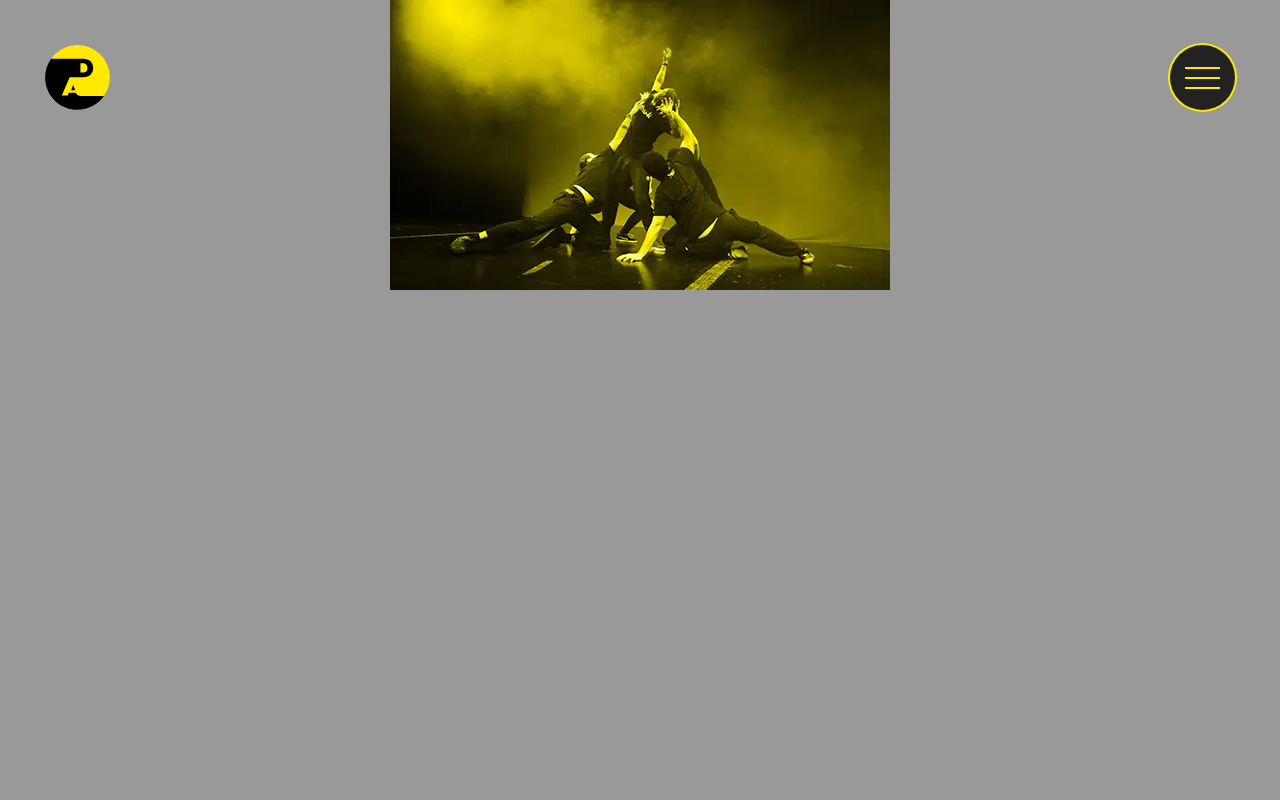
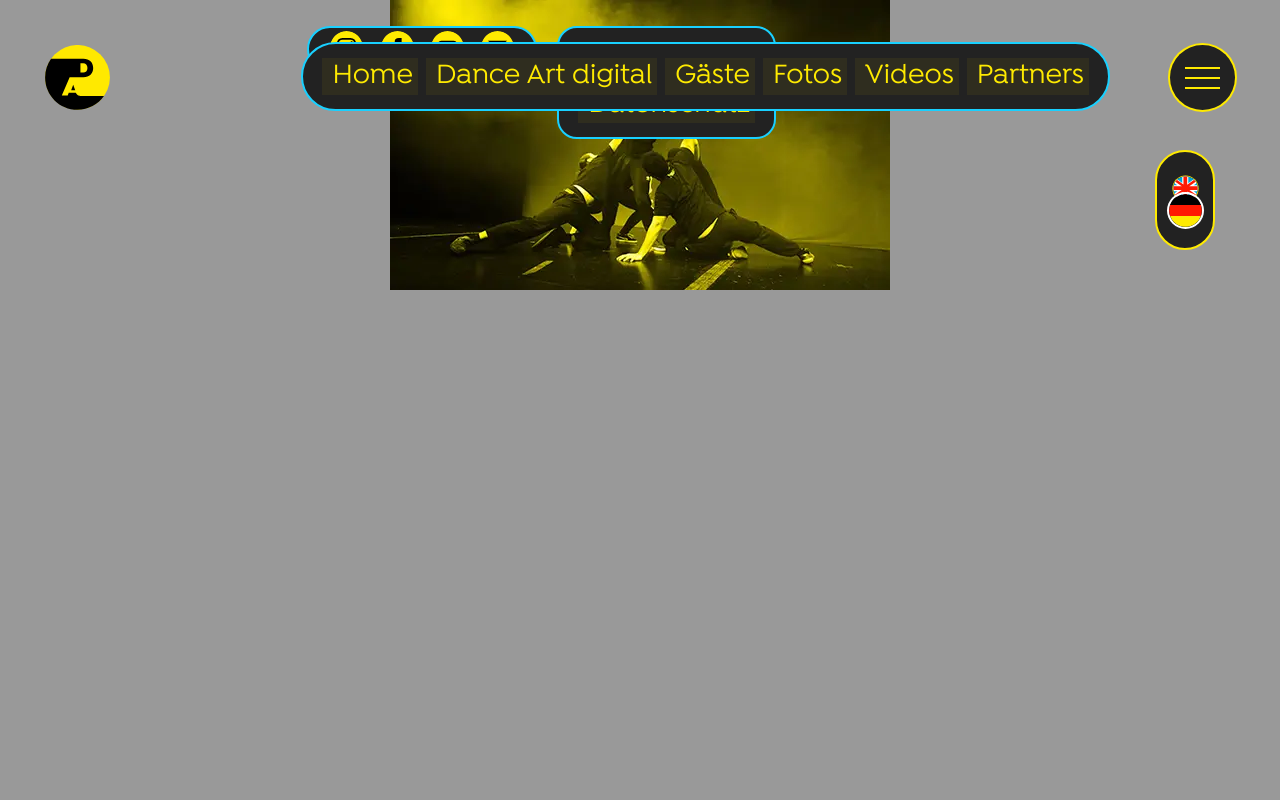
Before and after one commit to TimBittins/danceartfestival, a PHP site: page / in a window 1280 px wide. Run offline with PHP 8.4, Linux system fonts and the light colour scheme.

Commit message:
units expanded / media query desktop

```diff
--- a/assets/_fonts.scss
+++ b/assets/_fonts.scss
@@ -68,4 +68,9 @@ a:active {
 li {
     list-style-type: none;
     width: 100%; padding: 4px 0;
+
+    @media screen and (min-width: $media-query__desktop) {
+        width: auto;
+        padding: 4px 4px;
+    }
 }
--- a/assets/_menu.scss
+++ b/assets/_menu.scss
@@ -1,6 +1,6 @@
 /* M E N U */
 .menu {
-    position: absolute;
+    position: fixed;
     height: 100vh;
     width: 100vw;
     z-index: 90;
@@ -19,11 +19,11 @@
     width: $icon__small--size;
     box-shadow: 0 0 0 0,2rem $yellow-main;
     border-radius: 50%;
-}
-.menu__icon--small:active {
+
+    &:active {
         box-shadow: 0 0 0 0.2rem $white;
     }
-
+}
 // Logo
 .daf-logo {
     left: $icon__big--padding;
@@ -53,9 +53,9 @@
     border-radius: 50%;
     background-color: $grey-dark;
     box-shadow: 0 0 0 0.2rem $yellow-main;
-}
-@media screen and (min-width: 800px) {
-    .menu__button::after {
+
+    @media screen and (min-width: $media-query__desktop) {
+        &::after {
             content: '';
             position: fixed;
             height: $icon__big--size;
@@ -66,10 +66,11 @@
             transition: opacity 0.2s ease-in-out;
         }
     }
-.menu__button:hover::after {
+
+    &:hover::after {
         opacity: 1;
     }
-
+}
 // Menu Button Lines
 .menu__button--lines {
     position: relative;
@@ -79,9 +80,9 @@
     width: 50%;
     box-shadow: 0 0 0 0.1rem $yellow-main;
     transition: all 0.3s ease;
-}
-.menu__button--lines::before,
-.menu__button--lines::after {
+
+    &::before,
+    &::after {
         content:'';
         position: absolute;
         bottom: $button__lines--padding;
@@ -90,29 +91,30 @@
         z-index: 99;
         transition: all 0.3s ease;
     }
-.menu__button--lines::after {
+    &::after {
         top: $button__lines--padding;
     }
-
+}
 /* M E N U   B U T T O N   A N I M A T I O N */
 // Button Checkbox checked
 #navigation:checked + label .menu__button {
     box-shadow: 0 0 0 0.2rem $white;
-}
-#navigation:checked + label .menu__button > .menu__button--lines {
+
+    & > .menu__button--lines {
         transform: rotate(225deg);
         box-shadow: 0 0 0 0.1rem $white;
-}
-#navigation:checked + label .menu__button > .menu__button--lines::before,
-#navigation:checked + label .menu__button > .menu__button--lines::after {
+
+        &::before,
+        &::after {
             top: 0;
             transform: rotate(90deg);
             z-index: 99;
             box-shadow: 0 0 0 0.1rem $white;
         }
-
+    }
+}
 // Button Checkbox hover
-@media screen and (min-width: 800px) {
+@media screen and (min-width: $media-query__desktop) {
     .menu__button:hover > .menu__button--lines,
     #navigation:checked + label .menu__button:hover > .menu__button--lines,
     #navigation:checked + label .menu__button:hover > .menu__button--lines::after {
@@ -127,7 +129,6 @@
     right: 0;
     height: $menu__container--height;
     width: $menu__container--width;
-
 }
 
 .menu__bar {
@@ -145,81 +146,37 @@
     border-radius: 2rem 0 0 2rem;
     transform: translateX(80vw);
     transition: all 0.2s ease;
-}
-@media screen and (min-width: 800px) {
-    .menu__bar {
+
+    @media screen and (min-width: $media-query__desktop) {
+        & {
             background: transparent;
             border: none;
+            transform: none;
         }
     }
-
+}
 .menu__bar--languages {
     position: relative;
     display: flex;
     justify-content: space-evenly;
     align-items: center;
-    width: 9rem;
-    height: 4.6rem;
+    width: 90px;
+    height: 46px;
     margin: $menu__bars--margin;
     background: $grey-dark;
-    border: 0.2rem solid $yellow-main;
-    border-radius: 4rem;
+    border: 2px solid $yellow-main;
+    border-radius: 40px;
     order: -3;
-}
 
-
-.menu__bar--pages,
-.menu__bar--privacy {
-    position: relative;
+    @media screen and (min-width: $media-query__desktop) {
+        position: absolute;
+        top: 140px;
+        right: 45px;
         display: flex;
         flex-direction: column;
-    justify-content: space-evenly;
-    align-items: flex-start;
-    padding: 1rem 1.5rem;
-    background: $grey-dark;
-    flex: 1, 1, 20%;
-    border: 0.2rem solid $contrast-blue;
-    border-radius: 2rem;
-    line-height: 1.2;
-    order: 0;
+        width: 60px;
+        height: 100px;
     }
-.menu__bar--pages {
-    order: -1;
-    margin: $menu__bars--margin;
-}
-
-.menu__bar--social-media {
-    position: relative;
-    display: flex;
-    justify-content: space-between;
-    align-items: center;
-    margin:  $menu__bars--margin;
-    padding: 0.5rem 1.7rem;
-    width: $menu__socialmedia-bar--width;
-    height: 4.6rem;
-    background: $grey-dark;
-    border: 0.2rem solid $contrast-blue;
-    border-radius: 4rem;
-    order: -2;
-}
-
-/* M E N U   B A R S   A N I M A T I O N */
-
-.menu__bar--privacy,
-.menu__bar--languages,
-.menu__bar--pages,
-.menu__bar--social-media {
-    transform: translateX(50vw);
-    transition: all 0.6s ease;
-}
-#navigation:checked ~ .menu__container > .menu__bar > .menu__bar--privacy,
-#navigation:checked ~ .menu__container > .menu__bar > .menu__bar--languages,
-#navigation:checked ~ .menu__container > .menu__bar > .menu__bar--pages,
-#navigation:checked ~ .menu__container > .menu__bar > .menu__bar--social-media {
-    transform: translateX(0);
-}
-#navigation:checked ~ .menu__container > .menu__bar {
-    transform: translateX(0);
 }
 
 /* LANGUAGE */
@@ -231,11 +188,16 @@
     top: 0;
     left: 0;
     display: flex;
+    flex-direction: row;
     justify-content: center;
     align-items: center;
     height: 100%;
     width: 100%;
     border-radius: 3rem;
+
+    @media screen and (min-width: $media-query__desktop) {
+        flex-direction: column;
+    }
 }
 // Language Button Switch
     //german
@@ -247,15 +209,27 @@
     transform: scale(0.7);
     transition: transform 0.2s ease;
     z-index: 94;
+
+    @media screen and (min-width: $media-query__desktop) {
+        top: 0.5rem;
+        left: 0rem;
+        transform: scale(0.75);
+    }
 }
 [data-category="language__german"] {
     position: relative;
     top: 0;
     right: 0.3rem;
     box-shadow: 0 0 0 0.2rem $white;
-    transform: scale(1.1);
+    transform: scale(1);
     transition: all 0.2s ease;
     z-index: 95;
+
+    @media screen and (min-width: $media-query__desktop) {
+        top: -0.6rem;
+        right: 0rem;
+        transform: scale(1);
+    }
 }
     //english
 #language:checked + header [data-category="language__english"] {
@@ -278,3 +252,72 @@
 #language:checked + header [lang="de"] {
     display: none;
 }
+
+
+.menu__bar--pages,
+.menu__bar--privacy {
+    position: relative;
+    display: flex;
+    flex-direction: column;
+    justify-content: space-evenly;
+    align-items: flex-start;
+    padding: 1rem 1.5rem;
+    background: $grey-dark;
+    flex: 1, 1, 20%;
+    border: 0.2rem solid $contrast-blue;
+    border-radius: 2rem;
+    line-height: 1.2;
+    order: 0;
+}
+
+.menu__bar--pages {
+    order: -1;
+    margin: $menu__bars--margin;
+
+    @media screen and (min-width: $media-query__desktop) {
+        position: absolute;
+        top: 32px;
+        right: 150px;
+        flex-direction: row;
+        border-radius: 40px;
+    }
+}
+
+.menu__bar--social-media {
+    position: relative;
+    display: flex;
+    justify-content: space-between;
+    align-items: center;
+    margin:  $menu__bars--margin;
+    padding: 0.5rem 1.7rem;
+    width: $menu__socialmedia-bar--width;
+    height: 4.6rem;
+    background: $grey-dark;
+    border: 0.2rem solid $contrast-blue;
+    border-radius: 4rem;
+    order: -2;
+}
+
+/* M E N U   B A R S   A N I M A T I O N */
+.menu__bar--privacy,
+.menu__bar--languages,
+.menu__bar--pages,
+.menu__bar--social-media {
+    transform: translateX(50vw);
+    transition: all 0.6s ease;
+
+    @media screen and (min-width: $media-query__desktop) {
+        & {
+            transform: none;
+        }
+    }
+}
+#navigation:checked ~ .menu__container > .menu__bar > .menu__bar--privacy,
+#navigation:checked ~ .menu__container > .menu__bar > .menu__bar--languages,
+#navigation:checked ~ .menu__container > .menu__bar > .menu__bar--pages,
+#navigation:checked ~ .menu__container > .menu__bar > .menu__bar--social-media {
+    transform: translateX(0);
+}
+#navigation:checked ~ .menu__container > .menu__bar {
+    transform: translateX(0);
+}
--- a/assets/_units.scss
+++ b/assets/_units.scss
@@ -22,3 +22,7 @@ $menu__bars--margin: 0 20px 20px 0;
 $menu__socialmedia-bar--width: unquote("min(230px, 50vw)");
 
 // Pages Bar
+
+
+/* M E D I A   Q U E R I E S */
+$media-query__desktop: 800px;
--- a/assets/style.scss
+++ b/assets/style.scss
@@ -1,11 +1,11 @@
 @import "colors";
+@import "units";
 @import "fonts";
-@import "units";
 @import "global";
 @import "menu";
 
 header {
-    position: fixed;
+    position: relative;
     width: 100vw;
     height: 100vh;
     background: url('../img/landing_bg_sm.webp') no-repeat center top;
@@ -14,3 +14,8 @@ header {
 body {
     background: $grey-medium;
 }
+.content-box {
+    height: 1400px;
+    width: 100vw;
+    background-color: turquoise;
+}
--- a/css/style.css
+++ b/css/style.css
@@ -1,4 +1,7 @@
 /* COLORS */
+/* I C O N S */
+/* M E N U  A R E A */
+/* M E D I A   Q U E R I E S */
 /* F O N T   F A M I L Y */
 @font-face {
   font-family: isidora;
@@ -80,8 +83,13 @@ li {
   padding: 4px 0;
 }
 
-/* I C O N S */
-/* M E N U  A R E A */
+@media screen and (min-width: 800px) {
+  li {
+    width: auto;
+    padding: 4px 4px;
+  }
+}
+
 /* GENERAL */
 *, *::before, *::after {
   -webkit-box-sizing: border-box;
@@ -96,7 +104,7 @@ html {
 
 /* M E N U */
 .menu {
-  position: absolute;
+  position: fixed;
   height: 100vh;
   width: 100vw;
   z-index: 90;
@@ -197,8 +205,7 @@ html {
   transition: all 0.3s ease;
 }
 
-.menu__button--lines::before,
-.menu__button--lines::after {
+.menu__button--lines::before, .menu__button--lines::after {
   content: '';
   position: absolute;
   bottom: clamp(6px, 0.9vw, 10px);
@@ -227,8 +234,7 @@ html {
           box-shadow: 0 0 0 0.1rem #ffffff;
 }
 
-#navigation:checked + label .menu__button > .menu__button--lines::before,
-#navigation:checked + label .menu__button > .menu__button--lines::after {
+#navigation:checked + label .menu__button > .menu__button--lines::before, #navigation:checked + label .menu__button > .menu__button--lines::after {
   top: 0;
   -webkit-transform: rotate(90deg);
           transform: rotate(90deg);
@@ -285,6 +291,8 @@ html {
   .menu__bar {
     background: transparent;
     border: none;
+    -webkit-transform: none;
+            transform: none;
   }
 }
 
@@ -299,15 +307,142 @@ html {
   -webkit-box-align: center;
       -ms-flex-align: center;
           align-items: center;
-  width: 9rem;
-  height: 4.6rem;
+  width: 90px;
+  height: 46px;
   margin: 0 20px 20px 0;
   background: #222222;
-  border: 0.2rem solid #feea01;
-  border-radius: 4rem;
+  border: 2px solid #feea01;
+  border-radius: 40px;
   -webkit-box-ordinal-group: -2;
       -ms-flex-order: -3;
           order: -3;
+}
+
+@media screen and (min-width: 800px) {
+  .menu__bar--languages {
+    position: absolute;
+    top: 140px;
+    right: 45px;
+    display: -webkit-box;
+    display: -ms-flexbox;
+    display: flex;
+    -webkit-box-orient: vertical;
+    -webkit-box-direction: normal;
+        -ms-flex-direction: column;
+            flex-direction: column;
+    width: 60px;
+    height: 100px;
+  }
+}
+
+/* LANGUAGE */
+#language {
+  display: none;
+}
+
+.menu__bar--languages > label {
+  position: relative;
+  top: 0;
+  left: 0;
+  display: -webkit-box;
+  display: -ms-flexbox;
+  display: flex;
+  -webkit-box-orient: horizontal;
+  -webkit-box-direction: normal;
+      -ms-flex-direction: row;
+          flex-direction: row;
+  -webkit-box-pack: center;
+      -ms-flex-pack: center;
+          justify-content: center;
+  -webkit-box-align: center;
+      -ms-flex-align: center;
+          align-items: center;
+  height: 100%;
+  width: 100%;
+  border-radius: 3rem;
+}
+
+@media screen and (min-width: 800px) {
+  .menu__bar--languages > label {
+    -webkit-box-orient: vertical;
+    -webkit-box-direction: normal;
+        -ms-flex-direction: column;
+            flex-direction: column;
+  }
+}
+
+[data-category="language__english"] {
+  position: relative;
+  top: 0;
+  left: 0.3rem;
+  -webkit-box-shadow: 0 0 0 0.1rem #feea01;
+          box-shadow: 0 0 0 0.1rem #feea01;
+  -webkit-transform: scale(0.7);
+          transform: scale(0.7);
+  -webkit-transition: -webkit-transform 0.2s ease;
+  transition: -webkit-transform 0.2s ease;
+  transition: transform 0.2s ease;
+  transition: transform 0.2s ease, -webkit-transform 0.2s ease;
+  z-index: 94;
+}
+
+@media screen and (min-width: 800px) {
+  [data-category="language__english"] {
+    top: 0.5rem;
+    left: 0rem;
+    -webkit-transform: scale(0.75);
+            transform: scale(0.75);
+  }
+}
+
+[data-category="language__german"] {
+  position: relative;
+  top: 0;
+  right: 0.3rem;
+  -webkit-box-shadow: 0 0 0 0.2rem #ffffff;
+          box-shadow: 0 0 0 0.2rem #ffffff;
+  -webkit-transform: scale(1);
+          transform: scale(1);
+  -webkit-transition: all 0.2s ease;
+  transition: all 0.2s ease;
+  z-index: 95;
+}
+
+@media screen and (min-width: 800px) {
+  [data-category="language__german"] {
+    top: -0.6rem;
+    right: 0rem;
+    -webkit-transform: scale(1);
+            transform: scale(1);
+  }
+}
+
+#language:checked + header [data-category="language__english"] {
+  -webkit-transform: scale(1.1);
+          transform: scale(1.1);
+  -webkit-box-shadow: 0 0 0 0.2rem #ffffff;
+          box-shadow: 0 0 0 0.2rem #ffffff;
+  z-index: 95;
+}
+
+#language:checked + header [data-category="language__german"] {
+  -webkit-transform: scale(0.7);
+          transform: scale(0.7);
+  -webkit-box-shadow: 0 0 0 0.1rem #feea01;
+          box-shadow: 0 0 0 0.1rem #feea01;
+  z-index: 94;
+}
+
+[lang="en"] {
+  display: none;
+}
+
+#language:checked + header [lang="en"] {
+  display: block;
+}
+
+#language:checked + header [lang="de"] {
+  display: none;
 }
 
 .menu__bar--pages,
@@ -346,6 +481,19 @@ html {
   margin: 0 20px 20px 0;
 }
 
+@media screen and (min-width: 800px) {
+  .menu__bar--pages {
+    position: absolute;
+    top: 32px;
+    right: 150px;
+    -webkit-box-orient: horizontal;
+    -webkit-box-direction: normal;
+        -ms-flex-direction: row;
+            flex-direction: row;
+    border-radius: 40px;
+  }
+}
+
 .menu__bar--social-media {
   position: relative;
   display: -webkit-box;
@@ -380,6 +528,16 @@ html {
   transition: all 0.6s ease;
 }
 
+@media screen and (min-width: 800px) {
+  .menu__bar--privacy,
+  .menu__bar--languages,
+  .menu__bar--pages,
+  .menu__bar--social-media {
+    -webkit-transform: none;
+            transform: none;
+  }
+}
+
 #navigation:checked ~ .menu__container > .menu__bar > .menu__bar--privacy,
 #navigation:checked ~ .menu__container > .menu__bar > .menu__bar--languages,
 #navigation:checked ~ .menu__container > .menu__bar > .menu__bar--pages,
@@ -393,87 +551,8 @@ html {
           transform: translateX(0);
 }
 
-/* LANGUAGE */
-#language {
-  display: none;
-}
-
-.menu__bar--languages > label {
+header {
   position: relative;
-  top: 0;
-  left: 0;
-  display: -webkit-box;
-  display: -ms-flexbox;
-  display: flex;
-  -webkit-box-pack: center;
-      -ms-flex-pack: center;
-          justify-content: center;
-  -webkit-box-align: center;
-      -ms-flex-align: center;
-          align-items: center;
-  height: 100%;
-  width: 100%;
-  border-radius: 3rem;
-}
-
-[data-category="language__english"] {
-  position: relative;
-  top: 0;
-  left: 0.3rem;
-  -webkit-box-shadow: 0 0 0 0.1rem #feea01;
-          box-shadow: 0 0 0 0.1rem #feea01;
-  -webkit-transform: scale(0.7);
-          transform: scale(0.7);
-  -webkit-transition: -webkit-transform 0.2s ease;
-  transition: -webkit-transform 0.2s ease;
-  transition: transform 0.2s ease;
-  transition: transform 0.2s ease, -webkit-transform 0.2s ease;
-  z-index: 94;
-}
-
-[data-category="language__german"] {
-  position: relative;
-  top: 0;
-  right: 0.3rem;
-  -webkit-box-shadow: 0 0 0 0.2rem #ffffff;
-          box-shadow: 0 0 0 0.2rem #ffffff;
-  -webkit-transform: scale(1.1);
-          transform: scale(1.1);
-  -webkit-transition: all 0.2s ease;
-  transition: all 0.2s ease;
-  z-index: 95;
-}
-
-#language:checked + header [data-category="language__english"] {
-  -webkit-transform: scale(1.1);
-          transform: scale(1.1);
-  -webkit-box-shadow: 0 0 0 0.2rem #ffffff;
-          box-shadow: 0 0 0 0.2rem #ffffff;
-  z-index: 95;
-}
-
-#language:checked + header [data-category="language__german"] {
-  -webkit-transform: scale(0.7);
-          transform: scale(0.7);
-  -webkit-box-shadow: 0 0 0 0.1rem #feea01;
-          box-shadow: 0 0 0 0.1rem #feea01;
-  z-index: 94;
-}
-
-[lang="en"] {
-  display: none;
-}
-
-#language:checked + header [lang="en"] {
-  display: block;
-}
-
-#language:checked + header [lang="de"] {
-  display: none;
-}
-
-header {
-  position: fixed;
   width: 100vw;
   height: 100vh;
   background: url("../img/landing_bg_sm.webp") no-repeat center top;
@@ -482,3 +561,9 @@ header {
 body {
   background: #999999;
 }
+
+.content-box {
+  height: 1400px;
+  width: 100vw;
+  background-color: turquoise;
+}
--- a/index.html
+++ b/index.html
@@ -60,5 +60,10 @@
             </div>
         </nav>
     </header>
+    <main>
+        <div class="content-box">
+
+        </div>
+    </main>
 </body>
 </html>
```
Lines whose indentation alone changed are shown as unchanged.
